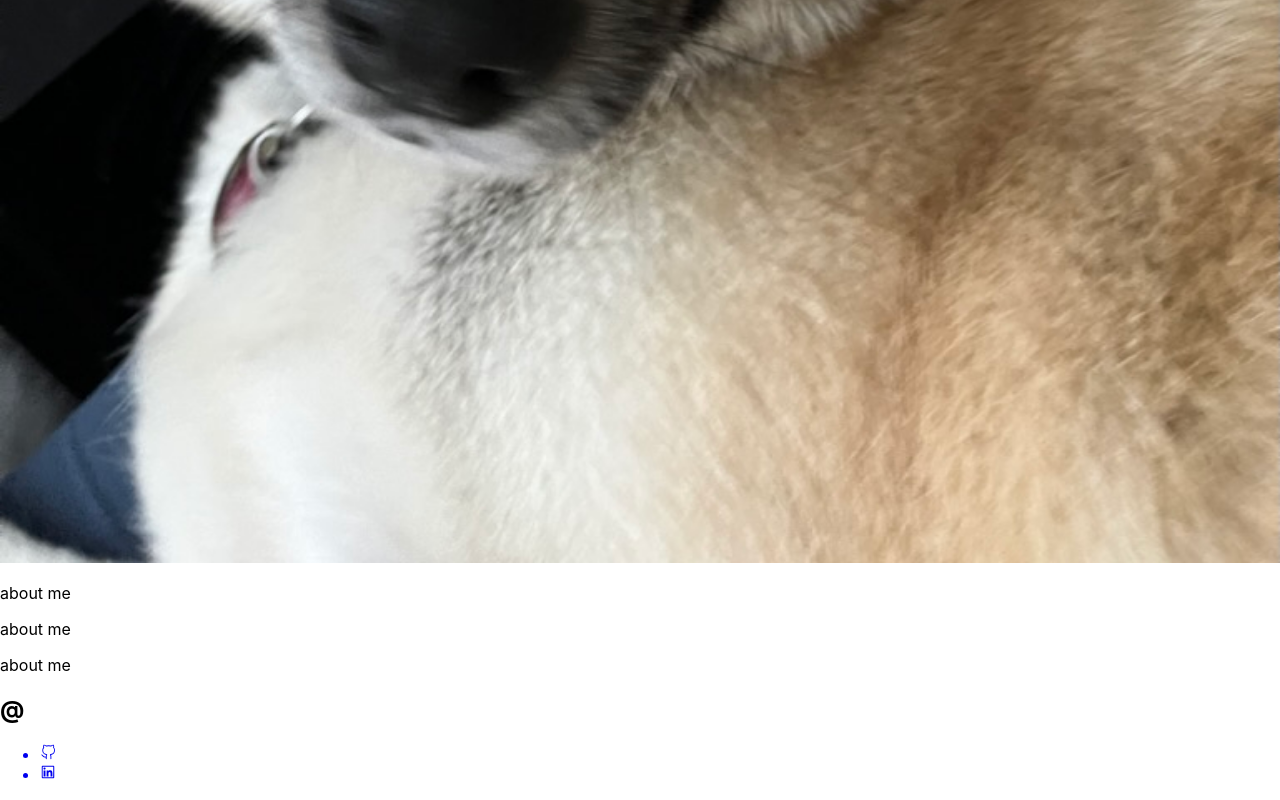
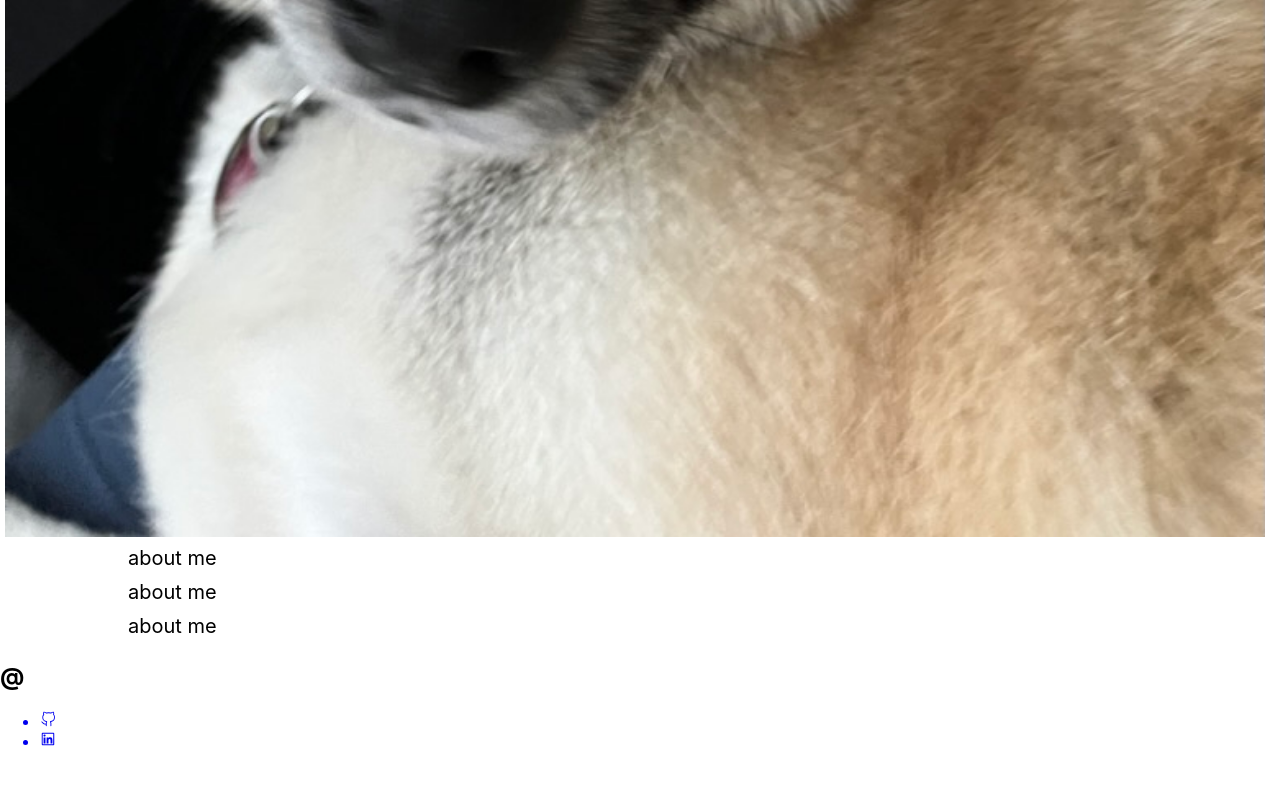
Before and after one commit to jaredpel/myreact-portfolio, a React (Create React App) app: page / in a window 1280 px wide. Shown: the part 1695-2495 px from the top of the page. After the commit the page ends 2462 px from the top, so only its background shows below. Built offline with nearby package versions, Linux system fonts and the light colour scheme.

Commit message:
indexcss

```diff
--- a/src/index.css
+++ b/src/index.css
@@ -111,3 +111,45 @@ header nav ul li a:hover {
   font-size: 25px;
   color: #000000;
 }
+
+.intro p {
+  line-height: 1.7;
+  color: #000000;
+  width: 80%;
+  font-size: 20px;
+  margin: 0 auto;
+}
+
+.intro-img {
+  flex: 1 12%;
+  margin-right: 20px;
+}
+
+.intro-img img {
+  max-width: 100%;
+  height: auto;
+  margin-left: 5px;
+}
+
+.intro-text {
+  flex: 12;
+}
+
+.intro-text p {
+  color: #000000;
+  font-size: 18px;
+}
+
+#reach-out {
+  background: #ffffff;
+}
+
+#reach-out h2 {
+  color: #000000;
+}
+
+.contact-info {
+  display: flex;
+  justify-content: space-between;
+  flex-wrap: wrap;
+}
```
